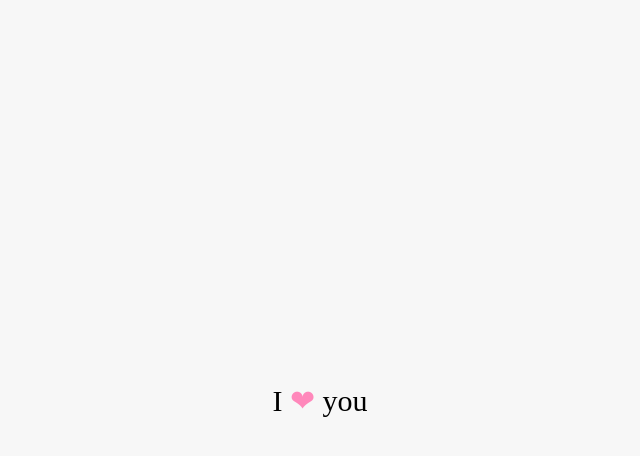
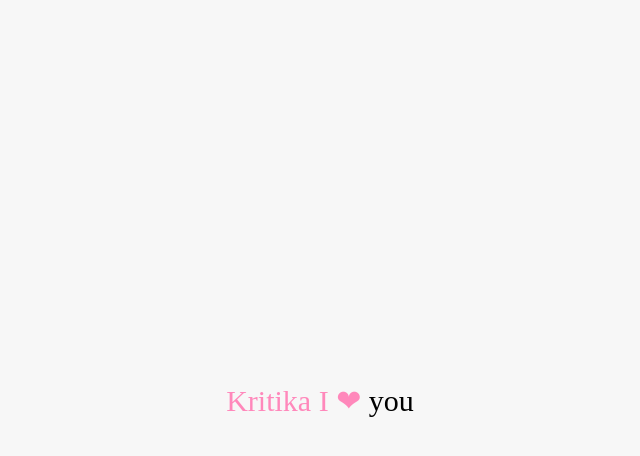
Before and after one commit to manishvit129/Proposal-project, a plain HTML site: page index.html in a window 1280 px wide. Both pictures are taken after a click on the button "Click me!". Shown: the whole page, without its empty margins (320-960 px from the left). Drawn offline with Linux system fonts and the light colour scheme.

Commit message:
Update index.html

```diff
--- a/index.html
+++ b/index.html
@@ -10,7 +10,7 @@
     <div class="container">
         <button id="loveButton">Click me!</button>
         <div id="loveMessage" class="hidden">
-            <p class="message">I <span class="red">❤</span> you</p>
+            <p class="message"> <span class="red"><span class="highlight">Kritika</span> I ❤</span>  you</p>
         </div>
     </div>
     <script src="index.js"></script>
```
